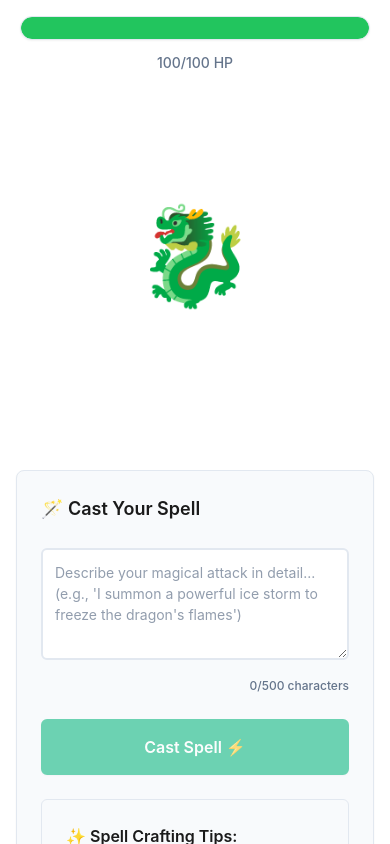
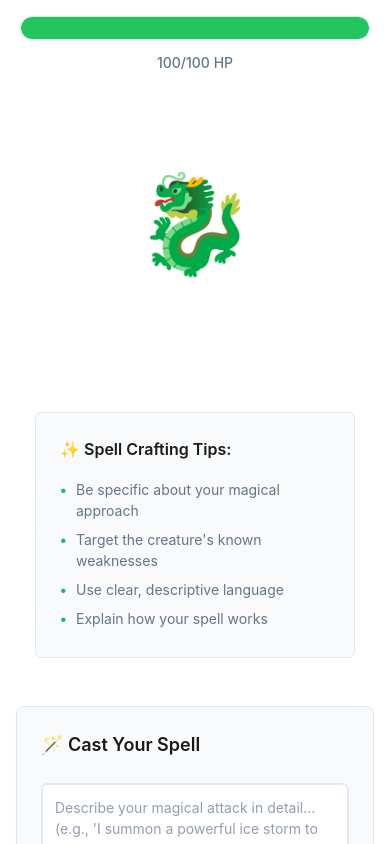
Before and after one commit to burneikis/Prompt-Wizard, a React (Create React App) app in the folder frontend/: page / in a window 390 px wide. Shown: the top 844 px of the page. Built offline with nearby package versions, Linux system fonts and the light colour scheme.

Commit message:
move spell crafting

```diff
--- a/frontend/src/App.css
+++ b/frontend/src/App.css
@@ -138,6 +138,21 @@ body {
     flex-direction: column;
     align-items: center;
     gap: var(--spacing-xl);
+  }
+}
+
+.tips-section {
+  grid-column: 1;
+  justify-self: end;
+  width: 100%;
+  max-width: 320px;
+}
+
+@media (max-width: 1023px) {
+  .tips-section {
+    grid-column: unset;
+    justify-self: center;
+    order: 3;
   }
 }
 
--- a/frontend/src/components/GameInterface.js
+++ b/frontend/src/components/GameInterface.js
@@ -3,6 +3,7 @@ import { creatures } from '../data/creatures';
 import SpellInput from './SpellInput';
 import BattleResult from './BattleResult';
 import VictoryModal from './VictoryModal';
+import SpellTips from './SpellTips';
 
 const GameInterface = () => {
   const [currentCreature, setCurrentCreature] = useState({
@@ -107,8 +108,10 @@ const GameInterface = () => {
 
         {/* Main content row */}
         <div className="main-content">
-          {/* Empty left space for balance */}
-          <div className="left-spacer"></div>
+          {/* Spell tips on the left */}
+          <div className="tips-section">
+            <SpellTips />
+          </div>
 
           {/* Dragon in center */}
           <div className="dragon-center">
--- a/frontend/src/components/SpellInput.js
+++ b/frontend/src/components/SpellInput.js
@@ -49,15 +49,6 @@ const SpellInput = ({ onSpellCast, isLoading, disabled }) => {
         </button>
       </form>
 
-      <div className="spell-tips">
-        <h4>✨ Spell Crafting Tips:</h4>
-        <ul>
-          <li>Be specific about your magical approach</li>
-          <li>Target the creature's known weaknesses</li>
-          <li>Use clear, descriptive language</li>
-          <li>Explain how your spell works</li>
-        </ul>
-      </div>
     </div>
   );
 };
--- /dev/null
+++ b/frontend/src/components/SpellTips.js
@@ -0,0 +1,15 @@
+const SpellTips = () => {
+  return (
+    <div className="spell-tips">
+      <h4>✨ Spell Crafting Tips:</h4>
+      <ul>
+        <li>Be specific about your magical approach</li>
+        <li>Target the creature's known weaknesses</li>
+        <li>Use clear, descriptive language</li>
+        <li>Explain how your spell works</li>
+      </ul>
+    </div>
+  );
+};
+
+export default SpellTips;
```
